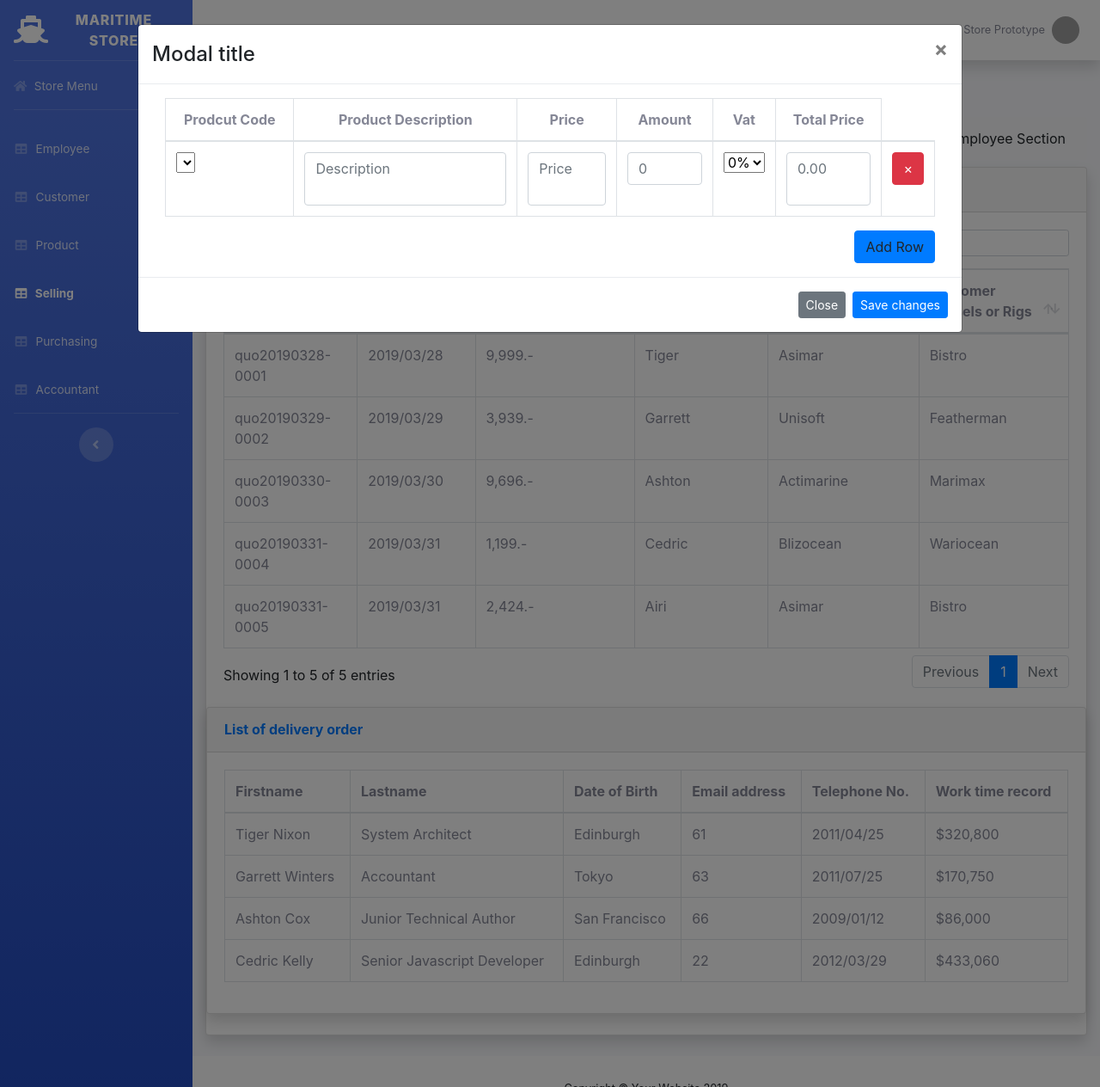
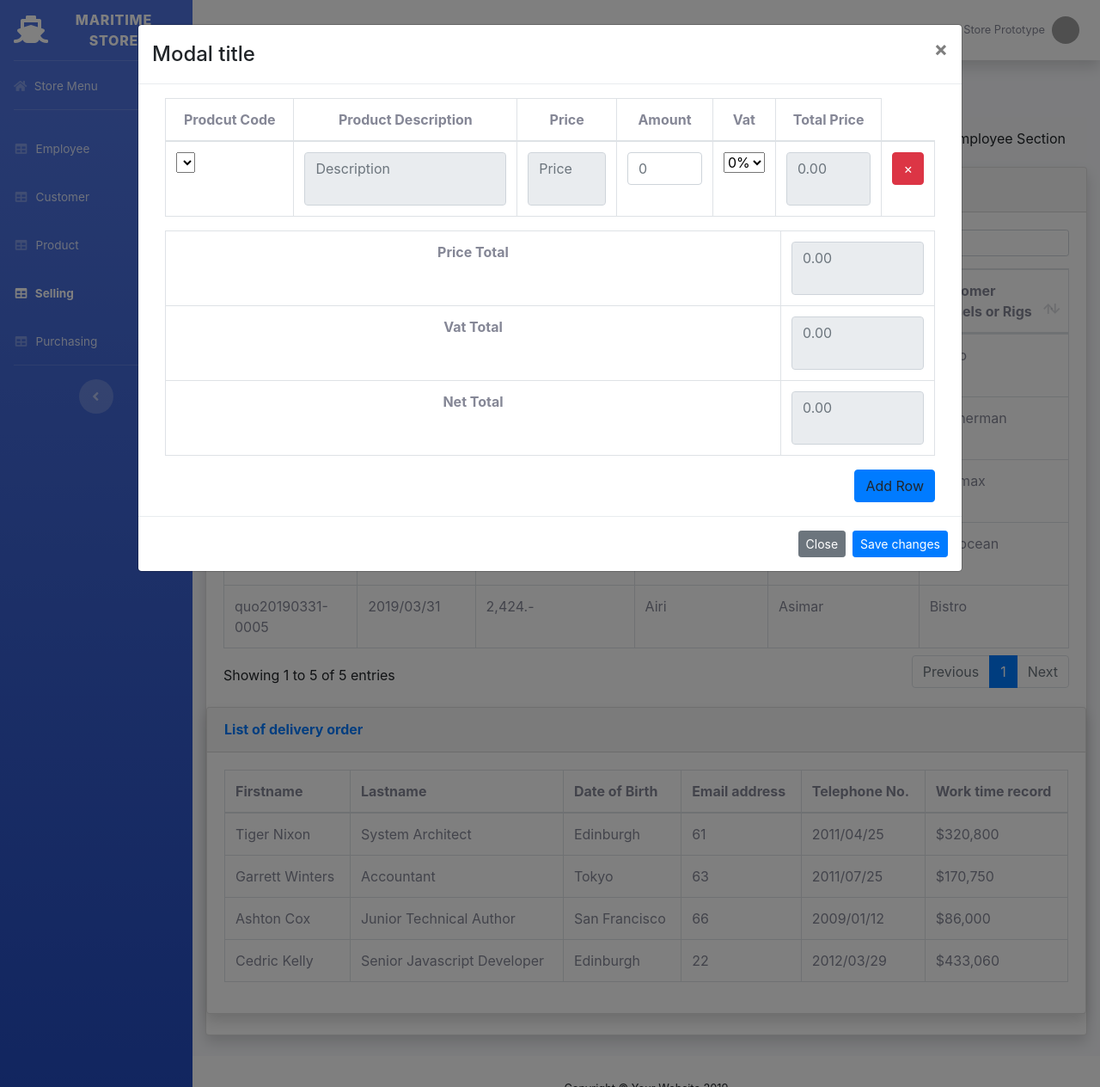
Before and after one commit to aczostudio/MSC-SKL-DB, a Flask app: page /tablesSelling.html in a window 1280 px wide, after a click on "Employee Section". Shown: the whole page at 86% size. Run offline with Flask 2, Linux system fonts and the light colour scheme; lists and menus that the app fills with data are empty; some libraries are stand-ins or nearby versions; grey boxes are pictures that could not be loaded.

Commit message:
update vat net total

```diff
--- a/python-virtual-environments/static/js/debuggg/set__db_add_row.js
+++ b/python-virtual-environments/static/js/debuggg/set__db_add_row.js
@@ -24,6 +24,53 @@ $(document).ready(function()
     });
 });
 
+function cal_totalprice(p,a,v)
+{
+    var total_vat = 0.0;
+    var ctotal = 0.0 + (parseFloat(p.replace(/,/g,'')) * parseFloat(a.replace(/,/g,'')));
+    var cVat = 1.0 + parseFloat(v);
+    total_vat = ctotal*cVat;
+
+    return total_vat;
+}
+
+function upd_netvat()
+{
+    var post_net = 0.0;
+    var post_vat = 0.0;
+
+    var table_r = document.getElementById("tab_logic");
+    // console.log(table_r.rows.length);
+    //console.log(table_r.rows[1].cells);
+    for (var i = 1; i < table_r.rows.length; ++i)
+    {
+        var f_pric = 'price'+(i-1);
+        var fd_price = document.getElementsByName(f_pric)[0].value;
+
+        var f_amoun = 'amount'+(i-1);
+        var fd_amoun = document.getElementsByName(f_amoun)[0].value;
+
+        cal_net = (parseFloat(fd_price.replace(/,/g,''))) * (parseFloat(fd_amoun.replace(/,/g,'')));
+        post_net = post_net + cal_net;
+
+        var f_vat = 'vat'+(i-1);
+        var fd_vat = document.getElementsByName(f_vat)[0].value;
+
+        cal_vat = cal_net * parseFloat(fd_vat);
+        post_vat = post_vat + cal_vat;
+    }
+    // console.log("UPDATE NET VAT TOTAL");
+
+    // document.getElementsByName("nettotal0")[0].disabled = true;
+    document.getElementsByName("pricetotal0")[0].value = (post_net).toLocaleString('en-US', {minimumFractionDigits: 2});
+
+    // document.getElementsByName("vattotal0")[0].disabled = true;
+    document.getElementsByName("vattotal0")[0].value = (post_vat).toLocaleString('en-US', {minimumFractionDigits: 2});
+
+    document.getElementsByName("nettotal0")[0].value = (post_net + post_vat).toLocaleString('en-US', {minimumFractionDigits: 2});
+
+}
+
 function update_db_row (product_data, table_index)
 {
     var str_table   = 'addr'+table_index;
@@ -35,7 +82,7 @@ function update_db_row (product_data, table_index)
     var str_total   = 'totalprice'+table_index;
     //console.log("STR PRODUCT : " + str_code);
     var table       = document.getElementById(str_table);
-    var chile_td    = table.getElementsByTagName("td");
+    //var chile_td    = table.getElementsByTagName("td");
     var code        = document.getElementsByName(str_code)[0];
     //var desc  = chile_td[1];
     var desc        = document.getElementsByName(str_desc)[0];
@@ -45,6 +92,7 @@ function update_db_row (product_data, table_index)
     var vat         = document.getElementsByName(str_vat)[0];
     //var total_p = chile_td[5];
     var total_p     = document.getElementsByName(str_total)[0];
+    total_p.disabled = true;
 
 
     //add_product_option(product_data,code);
@@ -80,11 +128,14 @@ function update_db_row (product_data, table_index)
     if(!desc.value || desc.value == product_data[0][1]){desc.value = product_data[0][1];}
     //desc.disabled = true;
     //console.log("PRIC VAL : " + pric.value );
-    if(!pric.value || pric.value == product_data[0][2]){pric.value = product_data[0][2];}
+    // if(!pric.value || pric.value == product_data[0][2]){pric.value = product_data[0][2];}
+    if(!pric.value){pric.value = product_data[0][2];}
     //pric.disabled = true;
     //code.selectedIndex = "0";
     if(!amoun.value){amoun.value = 0;}
     if(vat.selectedIndex !== 1){vat.selectedIndex = "0";}
+
+    pric.value = (parseFloat((pric.value).replace(/,/g,''))).toLocaleString('en-US', {minimumFractionDigits: 2});
 
     code.onchange = function()
     {
@@ -92,17 +143,20 @@ function update_db_row (product_data, table_index)
         var options = code.selectedIndex;
         // console.log(options);
         desc.value = product_data[options][1];
-        pric.value = product_data[options][2];
+        pric.value = (parseFloat(product_data[options][2])).toLocaleString('en-US', {minimumFractionDigits: 2});
         if(!!(amoun) && !!(pric))
         {
-            var ctotal = 0.0 + (+(pric.value) * +(amoun.value));
-            // console.log("VALUES PRIC : " + pric.value);
-            // console.log("VALUES AMOUN : " + amoun.value);
-            var cVat = 1.0 + +(vat.value);
-            // console.log("VALUES VAT : " + vat.value);
-            var total_vat = (ctotal*cVat).toFixed(2);
-            // console.log("TOTAL VAT : " + total_vat);
-            total_p.value = total_vat;
+            // var ctotal = 0.0 + (+(pric.value) * +(amoun.value));
+            // // console.log("VALUES PRIC : " + pric.value);
+            // // console.log("VALUES AMOUN : " + amoun.value);
+            // var cVat = 1.0 + +(vat.value);
+            // // console.log("VALUES VAT : " + vat.value);
+            // var total_vat = (ctotal*cVat).toFixed(2);
+            // // console.log("TOTAL VAT : " + total_vat);
+            // total_p.value = total_vat;
+            var cal_price = cal_totalprice(pric.value,amoun.value,vat.value);
+            total_p.value = (cal_price).toLocaleString('en-US', {minimumFractionDigits: 2});
+            upd_netvat();
         }
         else
         {
@@ -112,26 +166,32 @@ function update_db_row (product_data, table_index)
 
     amoun.onchange = function()
     {
-        var ctotal = 0.0 + (+(pric.value) * +(amoun.value));
-            // console.log("VALUES PRIC : " + pric.value);
-            // console.log("VALUES AMOUN : " + amoun.value);
-            var cVat = 1.0 + +(vat.value);
-            // console.log("VALUES VAT : " + vat.value);
-            var total_vat = (ctotal*cVat).toFixed(2);
-            // console.log("TOTAL VAT : " + total_vat);
-            total_p.value = total_vat;
+        // var ctotal = 0.0 + (+(pric.value) * +(amoun.value));
+        //     // console.log("VALUES PRIC : " + pric.value);
+        //     // console.log("VALUES AMOUN : " + amoun.value);
+        //     var cVat = 1.0 + +(vat.value);
+        //     // console.log("VALUES VAT : " + vat.value);
+        //     var total_vat = (ctotal*cVat).toFixed(2);
+        //     // console.log("TOTAL VAT : " + total_vat);
+        //     total_p.value = total_vat;
+        var cal_price = cal_totalprice(pric.value,amoun.value,vat.value);
+        total_p.value = (cal_price).toLocaleString('en-US', {minimumFractionDigits: 2});
+        upd_netvat();;
     }
 
     vat.onchange = function()
     {
-        var ctotal = 0.0 + (+(pric.value) * +(amoun.value));
-            // console.log("VALUES PRIC : " + pric.value);
-            // console.log("VALUES AMOUN : " + amoun.value);
-            var cVat = 1.0 + +(vat.value);
-            // console.log("VALUES VAT : " + vat.value);
-            var total_vat = (ctotal*cVat).toFixed(2);
-            // console.log("TOTAL VAT : " + total_vat);
-            total_p.value = total_vat;
+        // var ctotal = 0.0 + (+(pric.value) * +(amoun.value));
+        //     // console.log("VALUES PRIC : " + pric.value);
+        //     // console.log("VALUES AMOUN : " + amoun.value);
+        //     var cVat = 1.0 + +(vat.value);
+        //     // console.log("VALUES VAT : " + vat.value);
+        //     var total_vat = (ctotal*cVat).toFixed(2);
+        //     // console.log("TOTAL VAT : " + total_vat);
+        //     total_p.value = total_vat;
+        var cal_price = cal_totalprice(pric.value,amoun.value,vat.value);
+        total_p.value = (cal_price).toLocaleString('en-US', {minimumFractionDigits: 2});
+        upd_netvat();
     }
     settting_del_button();
 }
--- a/python-virtual-environments/static/js/table_interaction.js
+++ b/python-virtual-environments/static/js/table_interaction.js
@@ -1,10 +1,59 @@
 function totalprice_cal_vat(price,amount,vat)
 {
-    var total = 0.0 + (+(price) * +(amount));
-    var cVat = 1.0 + +(vat);
-    var total_vat = (total*cVat).toFixed(2);
+    var total_vat = 0.0;
+    var trans_price = price.replace(/,/g,'');
+    console.log("amount : " + amount);
+    console.log("price : " + parseInt(trans_price));
+    console.log("vat : " + vat);
+    var total = (parseInt(trans_price) * parseInt(amount));
+    console.log("total : " + total);
+    var cVat = 1.0 + (parseFloat(vat));
+    var price_vat = (total * vat);
+    total_vat = (total * cVat);
 
+    // return {
+    //     "t":total,
+    //     "v":(total * vat),
+    //     "n":total_vat
+    //    };
+    // console.log("T : " + total);
+    // console.log("V : " + price_vat);
+    // console.log("N : " + total_vat);
+    // return [total,price_vat,total_vat];
     return total_vat;
+}
+
+function updating_net_vat()
+{
+    var post_net = 0.0;
+    var post_vat = 0.0;
+
+    var table_r = document.getElementById("tab_logic");
+    // console.log(table_r.rows.length);
+    //console.log(table_r.rows[1].cells);
+    for (var i = 1; i < table_r.rows.length; ++i)
+    {
+        var f_pric = 'price'+(i-1);
+        var fd_price = document.getElementsByName(f_pric)[0].value;
+
+        var f_amoun = 'amount'+(i-1);
+        var fd_amoun = document.getElementsByName(f_amoun)[0].value;
+
+        cal_net = (parseFloat(fd_price.replace(/,/g,''))) * (parseFloat(fd_amoun.replace(/,/g,'')));
+        post_net = (parseFloat(post_net)) + (parseFloat(cal_net));
+
+        var f_vat = 'vat'+(i-1);
+        var fd_vat = document.getElementsByName(f_vat)[0].value;
+
+        cal_vat = cal_net * (parseFloat(fd_vat.replace(/,/g,'')));
+        post_vat = (parseFloat(post_vat)) + (+parseFloat(cal_vat));
+    }
+
+    document.getElementsByName("pricetotal0")[0].value = (post_net).toLocaleString('en-US', {minimumFractionDigits: 2});
+
+    document.getElementsByName("vattotal0")[0].value = (post_vat).toLocaleString('en-US', {minimumFractionDigits: 2});
+
+    document.getElementsByName("nettotal0")[0].value = (post_net + post_vat).toLocaleString('en-US', {minimumFractionDigits: 2});
 }
 
 function add_product_option(db_product, option_product)
@@ -23,24 +72,44 @@ function add_product_option(db_product, option_product)
     }
 }
 
+function updating_price_textfield(a,p,v,text_field)
+{
+    // console.log("UPDATE PRICE TX FIELD");
+    // var return_result = totalprice_cal_vat(a,p,v);
+    // console.log("T : " + return_result[0]);
+    // console.log("V : " + return_result[1]);
+    // console.log("N : " + return_result[2]);
+    // text_field.value = return_result[2];
+    // updating_net_vat(return_result[0],return_result[1]);
+    var cal_price = 0.0;
+    cal_price = totalprice_cal_vat(p,a,v);
+    console.log("CAL PRICE : " + cal_price);
+    text_field.value = (cal_price).toLocaleString('en-US', {minimumFractionDigits: 2});
+    updating_net_vat();
+}
+
 function set_db_product(db_product, sl_product,td_desc,tx_price,tx_totalprice,input_amount,sl_vat)
 {
     td_desc.value = db_product[0][1];
-    td_desc.disabled = true;
-    tx_price.value = db_product[0][2];
-    tx_price.disabled = true;
-    tx_totalprice.disabled = true;
+    // td_desc.disabled = true;
+    tx_price.value = (parseFloat(db_product[0][2])).toLocaleString('en-US', {minimumFractionDigits: 2});
+    // tx_price.disabled = true;
+    // tx_totalprice.disabled = true;
 
     sl_product.onchange = function()
     {
-        console.log("ON CHANGE!");
+        // console.log("PRODUCT ON CHANGE");
+        //console.log("ON CHANGE!");
         var sl_options = sl_product.selectedIndex;
-        console.log(sl_options);
+        //console.log(sl_options);
         td_desc.value = db_product[sl_options][1];
-        tx_price.value = db_product[sl_options][2];
+        tx_price.value = (parseFloat(db_product[sl_options][2])).toLocaleString('en-US', {minimumFractionDigits: 2});
         if(!!(input_amount) && !!(tx_price))
         {
-            tx_totalprice.value = totalprice_cal_vat(input_amount.value,tx_price.value,sl_vat.value);
+            updating_price_textfield(input_amount.value,tx_price.value,sl_vat.value,tx_totalprice);
+            // return_result = totalprice_cal_vat(input_amount.value,tx_price.value,sl_vat.value);
+            // tx_totalprice.value = return_result[2];
+            // updating_net_vat(return_result[0],return_result[1]);
         }
         else
         {
@@ -50,11 +119,25 @@ function set_db_product(db_product, sl_product,td_desc,tx_price,tx_totalprice,in
 
     input_amount.onchange = function()
     {
-        tx_totalprice.value = totalprice_cal_vat(input_amount.value,tx_price.value,sl_vat.value);
+        // console.log("AMOUNT ON CHANGE");
+        // console.log("T : " + input_amount.value);
+        // console.log("V : " + tx_price.value);
+        // console.log("N : " + sl_vat.value);
+        updating_price_textfield(input_amount.value,tx_price.value,sl_vat.value,tx_totalprice);
+        // return_result = totalprice_cal_vat(input_amount.value,tx_price.value,sl_vat.value);
+        // tx_totalprice.value = return_result[2];
+        // updating_net_vat(return_result[0],return_result[1]);
     }
 
     sl_vat.onchange = function()
     {
-        tx_totalprice.value = totalprice_cal_vat(input_amount.value,tx_price.value,sl_vat.value);
+        // console.log("VAT ON CHANGE");
+        // console.log("T : " + input_amount.value);
+        // console.log("V : " + tx_price.value);
+        // console.log("N : " + sl_vat.value);
+        updating_price_textfield(input_amount.value,tx_price.value,sl_vat.value,tx_totalprice);
+        // return_result = totalprice_cal_vat(input_amount.value,tx_price.value,sl_vat.value);
+        // tx_totalprice.value = return_result[2];
+        // updating_net_vat(return_result[0],return_result[1]);
     }
 }
--- a/python-virtual-environments/templates/tablesCustomer.html
+++ b/python-virtual-environments/templates/tablesCustomer.html
@@ -86,11 +86,13 @@
           <span>Purchasing</span></a>
       </li>
 
+      <!--
       <li class="nav-item">
         <a class="nav-link" href="tablesAccountant.html">
           <i class="fas fa-fw fa-table"></i>
           <span>Accountant</span></a>
       </li>
+      -->
 
       <!-- Divider -->
       <hr class="sidebar-divider d-none d-md-block">
--- a/python-virtual-environments/templates/tablesEmployee.html
+++ b/python-virtual-environments/templates/tablesEmployee.html
@@ -86,11 +86,13 @@
           <span>Purchasing</span></a>
       </li>
 
+      <!--
       <li class="nav-item">
         <a class="nav-link" href="tablesAccountant.html">
           <i class="fas fa-fw fa-table"></i>
           <span>Accountant</span></a>
       </li>
+      -->
 
       <!-- Divider -->
       <hr class="sidebar-divider d-none d-md-block">
--- a/python-virtual-environments/templates/tablesProduct.html
+++ b/python-virtual-environments/templates/tablesProduct.html
@@ -86,11 +86,13 @@
           <span>Purchasing</span></a>
       </li>
 
+      <!--
       <li class="nav-item">
         <a class="nav-link" href="tablesAccountant.html">
           <i class="fas fa-fw fa-table"></i>
           <span>Accountant</span></a>
       </li>
+      -->
 
       <!-- Divider -->
       <hr class="sidebar-divider d-none d-md-block">
--- a/python-virtual-environments/templates/tablesPurchasing.html
+++ b/python-virtual-environments/templates/tablesPurchasing.html
@@ -86,11 +86,13 @@
           <span>Purchasing</span></a>
       </li>
 
+      <!--
       <li class="nav-item">
         <a class="nav-link" href="tablesAccountant.html">
           <i class="fas fa-fw fa-table"></i>
           <span>Accountant</span></a>
       </li>
+      -->
 
       <!-- Divider -->
       <hr class="sidebar-divider d-none d-md-block">
--- a/python-virtual-environments/templates/tablesSelling.html
+++ b/python-virtual-environments/templates/tablesSelling.html
@@ -99,11 +99,13 @@
           <span>Purchasing</span></a>
       </li>
 
+      <!--
       <li class="nav-item">
         <a class="nav-link" href="tablesAccountant.html">
           <i class="fas fa-fw fa-table"></i>
           <span>Accountant</span></a>
       </li>
+      -->
 
       <!-- Divider -->
       <hr class="sidebar-divider d-none d-md-block">
@@ -209,7 +211,7 @@
 
                           <table class="table table-bordered table-hover table-sortable" id="tab_logic">
                             <thead>
-                              <tr >
+                              <tr>
                                 <th class="text-center " style="width:18%">
                                   Prodcut Code
                                 </th>
@@ -238,10 +240,10 @@
                                   <select id="sl_productcode" name="productcode0"> </select>
                                 </td>
                                 <td data-name="productdesc">
-                                    <textarea id="td_productdesc" style="resize:none" name="productdesc0" placeholder="Description" class="form-control" ></textarea>
+                                    <textarea id="td_productdesc" style="resize:none" name="productdesc0" placeholder="Description" class="form-control" disabled="true"></textarea>
                                 </td>
                                 <td data-name="price">
-                                    <textarea id="td_price" style="resize:none" name='price0' placeholder="Price" class="form-control"></textarea>
+                                    <textarea id="td_price" style="resize:none" name='price0' placeholder="Price" class="form-control" disabled="true"></textarea>
                                 </td>
                                 <td data-name="amount">
                                     <input id="td_amount" type="text" name='amount0' placeholder='0' class="form-control"/>
@@ -253,10 +255,10 @@
                                   </select>
                                 </td>
                                 <td data-name="totalprice">
-                                    <textarea id="td_totalprice" style="resize:none" name="totalprice0" placeholder="0.00" class="form-control"></textarea>
+                                    <textarea id="td_totalprice" style="resize:none" name="totalprice0" placeholder="0.00" class="form-control" disabled="true"></textarea>
                                 </td>
                                 <td data-name="del">
-                                    <button id="del_row" name="del0" class='btn btn-danger glyphicon glyphicon-remove row-remove'><span aria-hidden="true">×</span></button>
+                                    <button id="del_row" style="resize:none" name="del0" class='btn btn-danger glyphicon glyphicon-remove row-remove'><span aria-hidden="true">×</span></button>
                                 </td>
                                 <script>
                                   var get_db_product = JSON.parse('{{ t_product | tojson}}');
@@ -282,10 +284,42 @@
                                 </script>
                               </tr>
                             </tbody>
+
+                          </table>
+
+                          <table class="table table-bordered table-hover table-sortable" id="tab_summary">
+                            <tfoot class="grid-form">
+                              <tr>
+                                <th class="text-center " style="width:80%">
+                                  Price Total
+                                </th>
+                                <td data-name="pricetotal" style="width:20%">
+                                    <textarea id="td_pricetotal" style="resize:none" name="pricetotal0" placeholder="0.00" class="form-control" disabled="true"></textarea>
+                                </td>
+                              </tr>
+                              <tr>
+                                <th class="text-center " style="width:80%">
+                                  Vat Total
+                                </th>
+                                <td data-name="vattotal" style="width:20%">
+                                    <textarea id="td_vattotal" style="resize:none" name="vattotal0" placeholder="0.00" class="form-control" disabled="true"></textarea>
+                                </td>
+                              </tr>
+                              <tr>
+                                <th class="text-center " style="width:80%">
+                                  Net Total
+                                </th>
+                                <td data-name="nettotal" style="width:20%">
+                                    <textarea id="td_nettotal" style="resize:none" name="nettotal0" placeholder="0.00" class="form-control" disabled="true"></textarea>
+                                </td>
+                              </tr>
+                            </tfoot>
                           </table>
                         </div>
                       </div>
+
                       <a id="add_row" class="btn btn-primary float-right" >Add Row</a>
+
                       </div>
                     <!-- end of modal body -->
                     </div>
```
